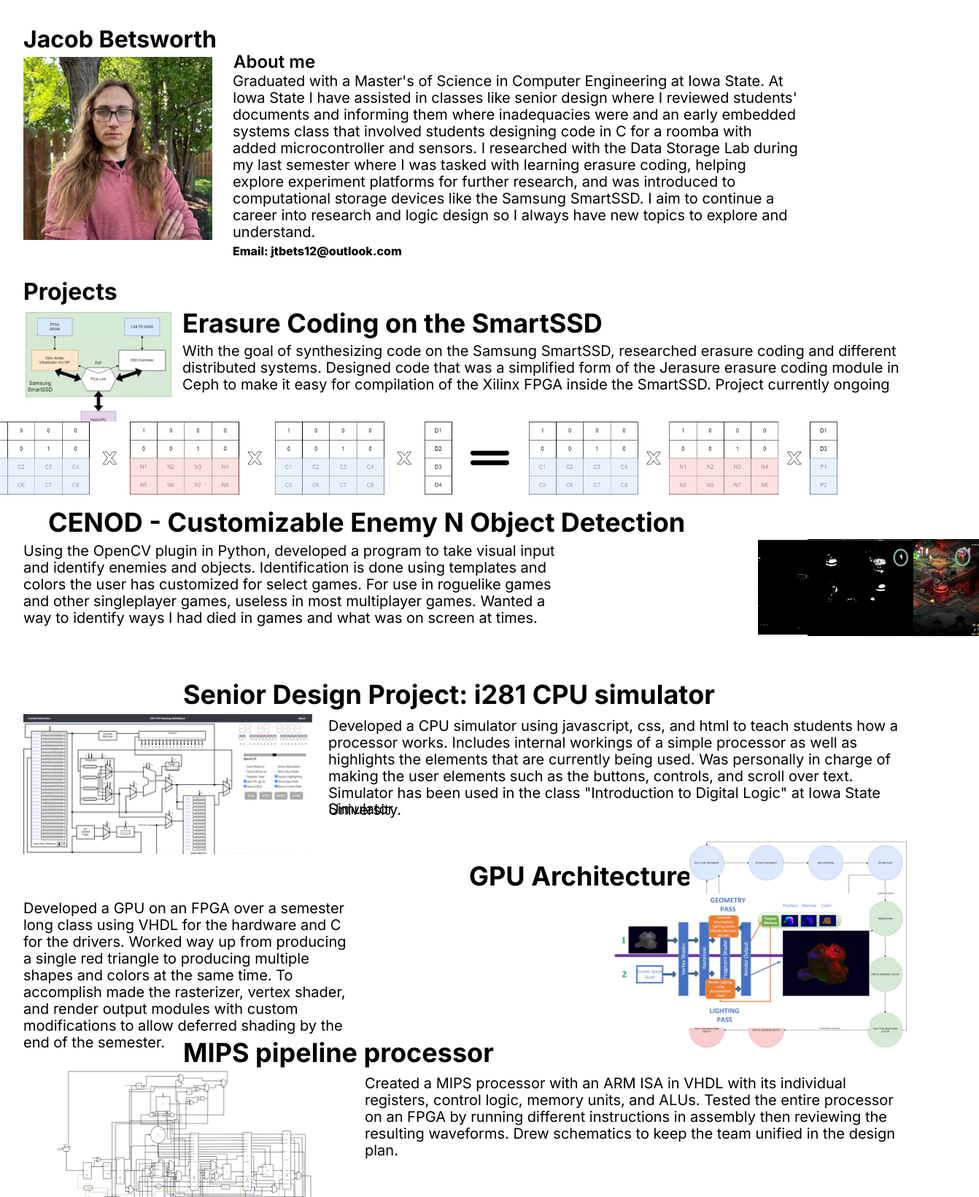
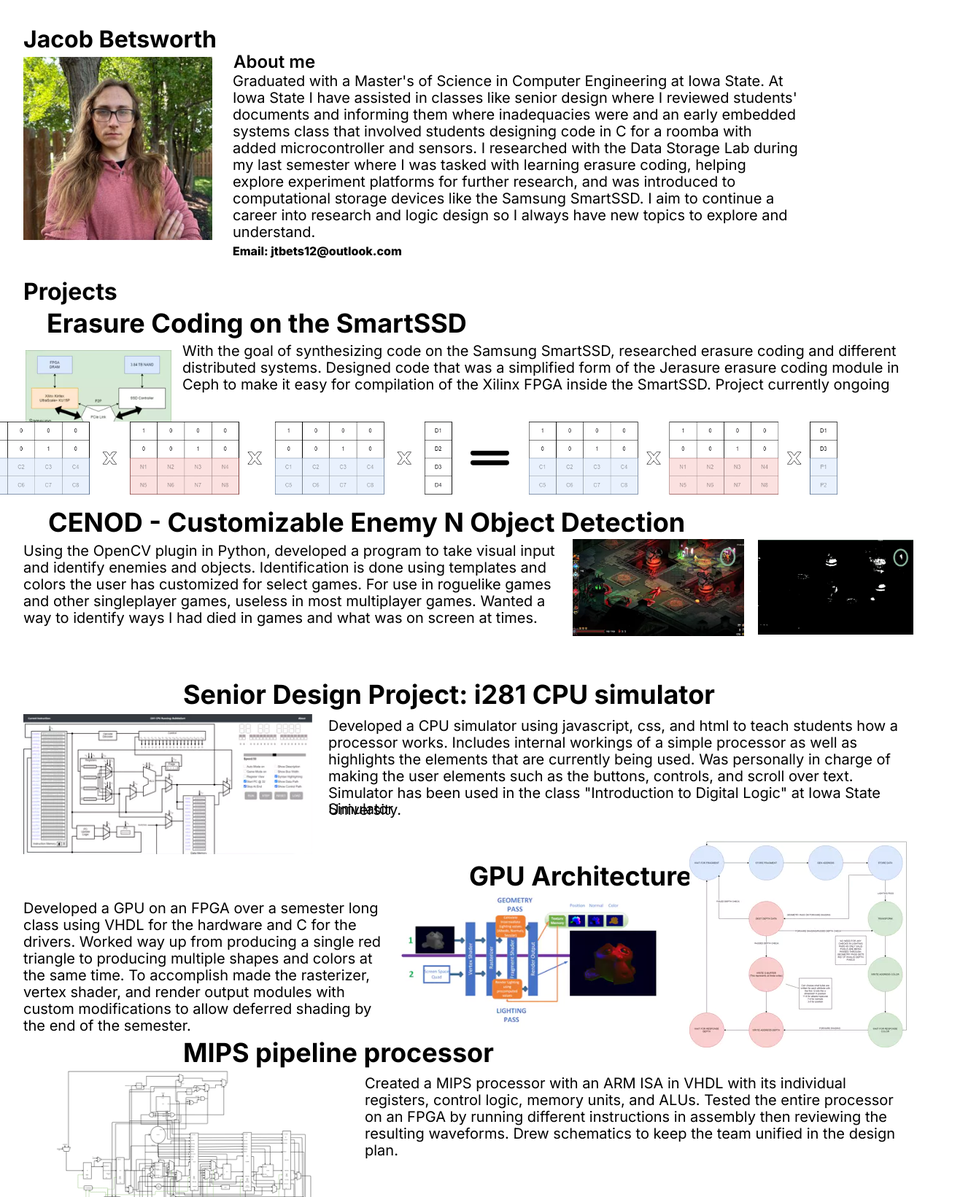
Before and after one commit to jtbets12/jtbets12.github.io, a website built with Parcel: page index.html in a window 1280 px wide. Shown: the top 1641 px of the page at 73% size, 1342 px wide, since content can reach past the window. Built offline with nearby package versions, Linux system fonts and the light colour scheme.

Commit message:
Fixed pictures

```diff
--- a/index.css
+++ b/index.css
@@ -50,7 +50,7 @@
 }
 .home-text05 {
   top: 423px;
-  left: 250px;
+  left: var(--dl-space-space-fourunits);
   position: absolute;
   font-size: 36px;
 }
@@ -91,7 +91,7 @@
 .home-text11 {
   top: 1234px;
   left: var(--dl-space-space-twounits);
-  right: 800px;
+  right: 750px;
   position: absolute;
   font-size: 20px;
 }
@@ -134,7 +134,7 @@
   font-size: 20px;
 }
 .home-image2 {
-  top: 428px;
+  top: 480px;
   left: 35px;
   width: 200px;
   position: absolute;
@@ -150,8 +150,7 @@
 }
 .home-image4 {
   top: 739px;
-  left: 1107px;
-  right: 500px;
+  right: 260px;
   width: 235px;
   height: 133px;
   position: absolute;
@@ -182,8 +181,7 @@
 }
 .home-image8 {
   top: 1225px;
-  left: 842px;
-  right: 500px;
+  right: 380px;
   width: 350px;
   position: absolute;
   object-fit: cover;
```
